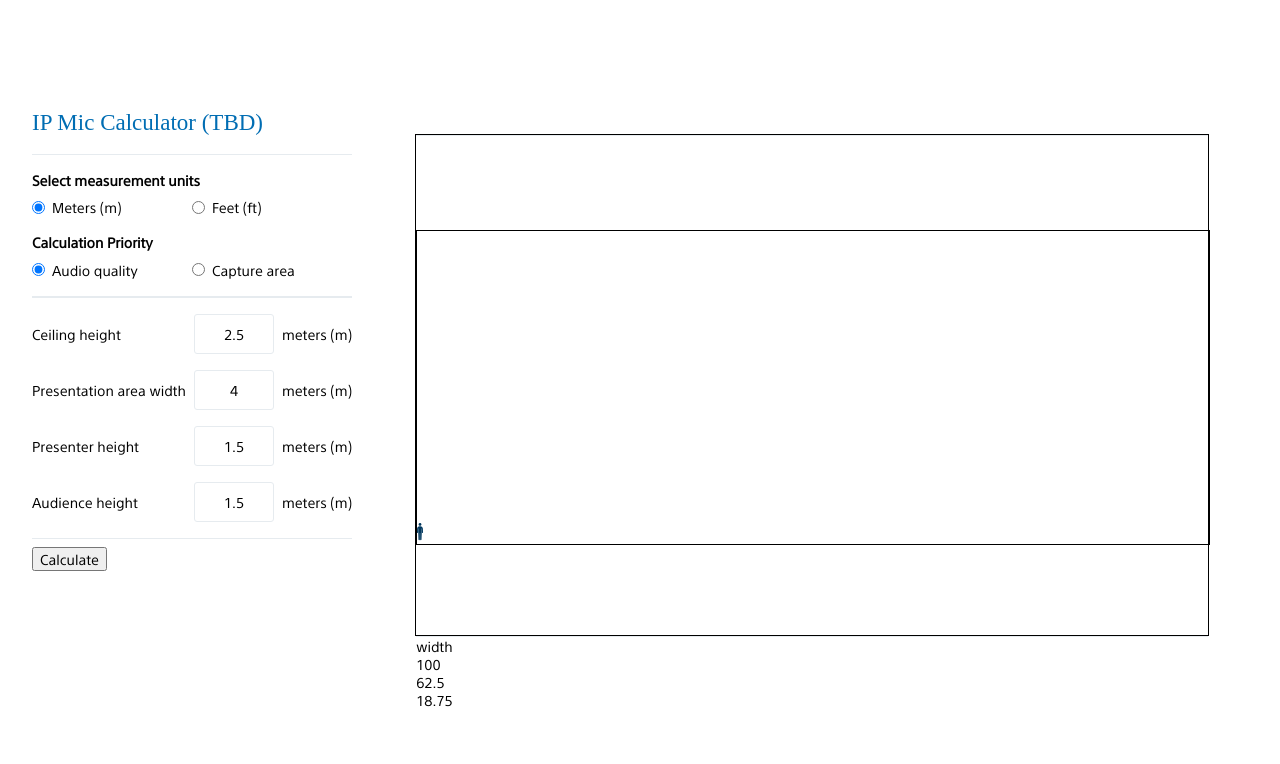
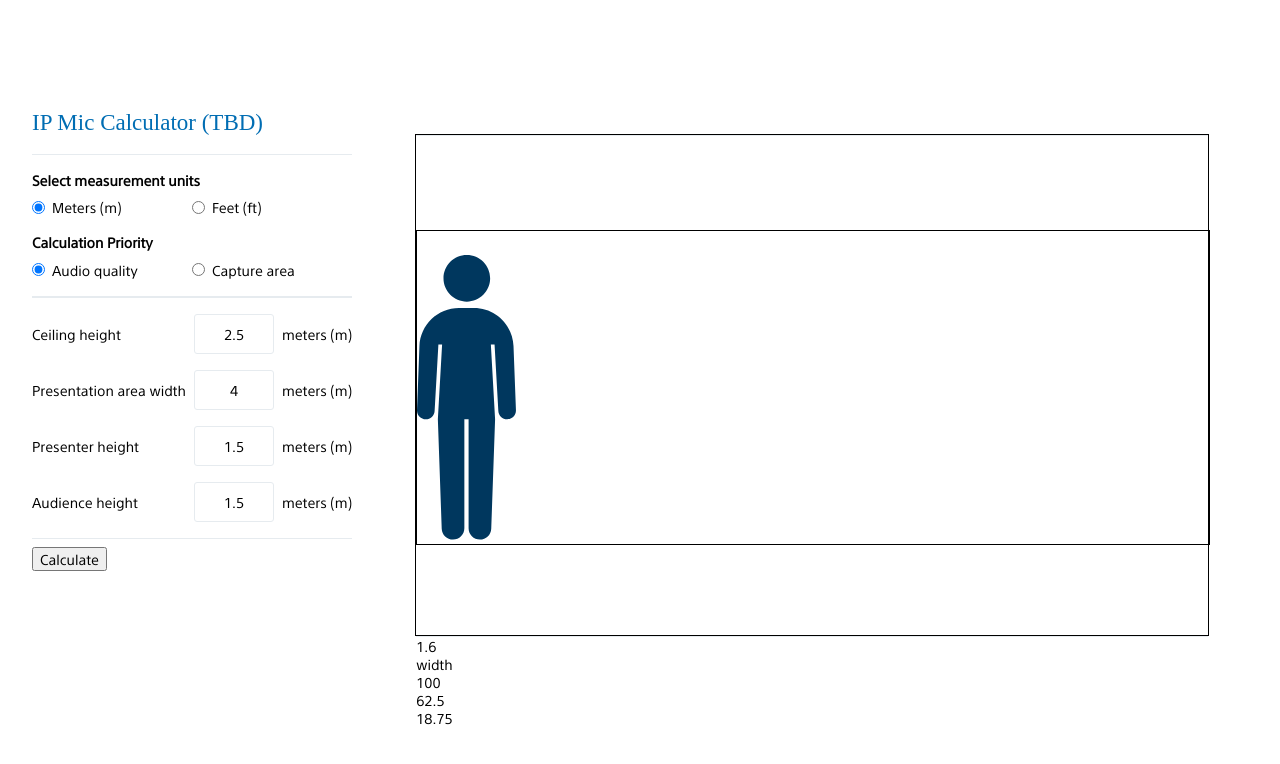
Before and after one commit to TE-9004062290/aerosmith-system-calculator, an Angular app: page / in a window 1280 px wide. Shown: the top 764 px of the page. Built offline with nearby package versions, Linux system fonts and the light colour scheme.

Commit message:
working on correctly scaling svgs within the stage. off by a couple percent

```diff
--- a/src/app/components/graphical-stage/graphical-stage.component.html
+++ b/src/app/components/graphical-stage/graphical-stage.component.html
@@ -2,11 +2,12 @@
     <div class="resizer-grid">
         <div class="main" style="border: solid black 1px"
             [ngStyle]="{'width': stageWidth + '%', 'height': stageHeight + '%', 'top': top + '%'}" >
-            <app-svg-standing-person width="2%" height="2%" style="position: absolute; bottom: 0;"></app-svg-standing-person>
+            <app-svg-standing-person [width]="presenterHeight + '%'" style="position: absolute; bottom: 0; width: 100%;"></app-svg-standing-person>
         </div>
     </div>
 </div>
 <div>
+    <div>{{ ratio }}</div>
     <div>
         {{ majorAxis }}
     </div>
--- a/src/app/components/graphical-stage/graphical-stage.component.ts
+++ b/src/app/components/graphical-stage/graphical-stage.component.ts
@@ -15,7 +15,11 @@ export class GraphicalStageComponent implements OnInit {
   }
 
   get majorAxis() {
-    return this.calculatorService.inputs["lectureWidth"] > this.calculatorService.inputs["ceilingHeight"] ? "width" : "height";
+    if (this.calculatorService.inputs["lectureWidth"] === this.calculatorService.inputs["ceilingHeight"]) {
+      return "square";
+    } else {
+      return this.calculatorService.inputs["lectureWidth"] > this.calculatorService.inputs["ceilingHeight"] ? "width" : "height";
+    }
   }
 
   get ratio() {
@@ -25,6 +29,7 @@ export class GraphicalStageComponent implements OnInit {
   get stageWidth() {
     switch (this.majorAxis) {
       case "width":
+      case "square":
         return 100;
       case "height":
         return this.calculatorService.inputs["lectureWidth"] / this.calculatorService.inputs["ceilingHeight"] * 100;
@@ -36,6 +41,7 @@ export class GraphicalStageComponent implements OnInit {
       case "width":
         return this.calculatorService.inputs["ceilingHeight"] / this.calculatorService.inputs["lectureWidth"] * 100;
       case "height":
+      case "square":
         return 100;
     }
   }
@@ -46,4 +52,15 @@ export class GraphicalStageComponent implements OnInit {
     }
     return 0;
   }
+
+  get presenterHeight() {
+    const majorAxisLength = this.majorAxis === "width" ? this.calculatorService.inputs["lectureWidth"] : this.calculatorService.inputs["ceilingHeight"];
+    if (this.majorAxis === "width") {
+      return 1 / majorAxisLength * 50;
+    } else if (this.majorAxis === "height") {
+      return 1 / majorAxisLength / this.ratio * 50;
+    } else if (this.majorAxis === "square") {
+      return 1 / majorAxisLength * 50;
+    }
+  }
 }
--- a/src/app/components/svg-standing-person/svg-standing-person.component.html
+++ b/src/app/components/svg-standing-person/svg-standing-person.component.html
@@ -1,3 +1,3 @@
-<svg [attr.width]="width" [attr.height]="height" viewBox="0 0 80 231" fill="none" xmlns="http://www.w3.org/2000/svg">
+<svg [ngStyle]="{'width': width}" class="svg-standing-person" viewBox="0 0 80 231" fill="none" xmlns="http://www.w3.org/2000/svg">
     <path fill-rule="evenodd" clip-rule="evenodd" d="M40.2764 37.7058C50.6886 37.7058 59.1293 29.265 59.1293 18.8529C59.1293 8.44072 50.6886 0 40.2764 0C29.8643 0 21.4235 8.44072 21.4235 18.8529C21.4235 29.265 29.8643 37.7058 40.2764 37.7058ZM33.9554 42.8475H37H40H46.0444C63.2436 42.8475 77.3665 56.4426 78.0212 73.6293L79.9945 125.428C80.1484 129.468 76.9148 132.827 72.8717 132.827C69.0919 132.827 65.9693 129.877 65.7552 126.103L62.7089 72.4122H59.7096L63.1374 132.827L60.021 221.257C59.8473 226.185 55.8016 230.091 50.8702 230.091C45.8132 230.091 41.7137 225.991 41.7137 220.934V132.827H38.2861V220.934C38.2861 225.991 34.1866 230.091 29.1296 230.091C24.1982 230.091 20.1525 226.185 19.9788 221.257L16.8624 132.827L20.2902 72.4122H17.2909L14.2446 126.103C14.0305 129.877 10.9079 132.827 7.12806 132.827C3.08499 132.827 -0.148635 129.468 0.00527522 125.428L1.97855 73.6293C2.63328 56.4426 16.7562 42.8475 33.9554 42.8475Z" fill="#00375E"/>
 </svg>
--- a/src/app/components/svg-standing-person/svg-standing-person.component.scss
+++ b/src/app/components/svg-standing-person/svg-standing-person.component.scss
@@ -1,4 +1,4 @@
 .svg-standing-person {
     display: inline-block;
-    transition: width .5s linear;
+    transition: width 1s linear;
 }
```
